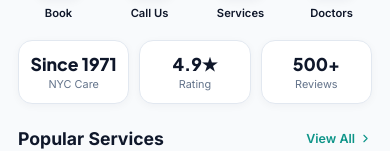
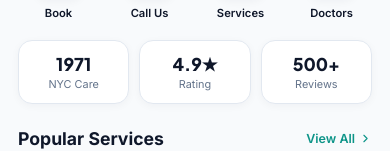
Before and after one commit to khan4747/New-York-Dental-Ofiice, a React (Vite) app: page / in a window 390 px wide. Shown: the part 385-536 px from the top of the page. Built offline with nearby package versions, Linux system fonts and the light colour scheme.

Commit message:
Polish mobile layout and gallery

```diff
--- a/src/components/MobileSite.jsx
+++ b/src/components/MobileSite.jsx
@@ -30,7 +30,7 @@ export default function MobileSite({ clinic, openServices, openTeam, openTreatme
       <main className="app-body">
         <div className="hero-app-card" id="m-home"><span className="hero-tag">• Upper East Side, New York</span><h1 className="hero-title">Advanced Dental Care For <span>Your Family</span></h1><p className="hero-subtitle">Comprehensive family, cosmetic, restorative, and emergency care in a modern practice.</p><a href="#m-booking" className="btn-app-submit">Request Appointment <Icon name="arrow-right" size={16} /></a></div>
         <div className="quick-actions">{[['calendar','Book','#m-booking'],['phone-call','Call Us',`tel:${clinic.phone}`],['stethoscope','Services','#m-services'],['users','Doctors','#m-team']].map(([icon,label,href]) => <a key={label} href={href} className="action-item"><div className="action-icon"><Icon name={icon} size={20} /></div><span className="action-label">{label}</span></a>)}</div>
-        <div className="app-section"><div className="mobile-stat-grid"><div className="stat-chip"><h3>Since 1971</h3><p>NYC Care</p></div><div className="stat-chip"><h3>4.9★</h3><p>Rating</p></div><div className="stat-chip"><h3>500+</h3><p>Reviews</p></div></div></div>
+        <div className="app-section"><div className="mobile-stat-grid"><div className="stat-chip"><h3>1971</h3><p>NYC Care</p></div><div className="stat-chip"><h3>4.9★</h3><p>Rating</p></div><div className="stat-chip"><h3>500+</h3><p>Reviews</p></div></div></div>
 
         <div className="app-section" id="m-services"><div className="app-section-title">Popular Services <button onClick={openServices}>View All <Icon name="chevron-right" size={13} /></button></div><div className="mobile-services-container"><div className="services-app-list">{services.slice(0,4).map((service,index) => <div className="service-app-card" key={service.name}><div className="service-card-left"><div className="service-app-icon"><Icon name={service.icon} size={18} /></div><div className="service-app-info"><h4>{mobileServiceNames[index]}</h4><p>{mobileServiceCopy[index]}</p></div></div><button className="service-book-btn" onClick={() => bookService(service.name)}>Book</button></div>)}</div></div></div>
 
@@ -38,7 +38,7 @@ export default function MobileSite({ clinic, openServices, openTeam, openTreatme
 
         <div className="app-section" id="m-why"><div className="app-section-title">Why Choose Us?</div><div className="services-app-list">{reasons.map((reason) => <div className="service-app-card" key={reason.title} style={{ borderLeft: '4px solid var(--teal)' }}><div className="service-card-left"><div className="service-app-icon"><Icon name={reason.icon} size={18} /></div><div className="service-app-info"><h4>{reason.title}</h4><p>{reason.description}</p></div></div></div>)}</div></div>
 
-        <div className="app-section" id="m-gallery"><div className="app-section-title">Our Practice Gallery</div><div className="mobile-smile-gallery">{smileGallery.map((item) => <figure key={item.label}><img src={item.image} alt={item.label} /><figcaption>{item.label}</figcaption></figure>)}</div></div>
+        <div className="app-section practice-gallery-section" id="m-gallery"><div className="app-section-title">Our Practice Gallery</div><div className="mobile-smile-gallery">{smileGallery.map((item) => <figure key={item.label}><img src={item.image} alt={item.label} /><figcaption>{item.label}</figcaption></figure>)}</div></div>
 
         <div className="app-section" id="m-booking"><div className="app-section-title">Book An Appointment</div><div className="booking-app-card"><AppointmentForm key={selectedService} clinic={clinic} mobile initialService={selectedService} onOpenTreatments={openTreatments} /></div></div>
 
```
